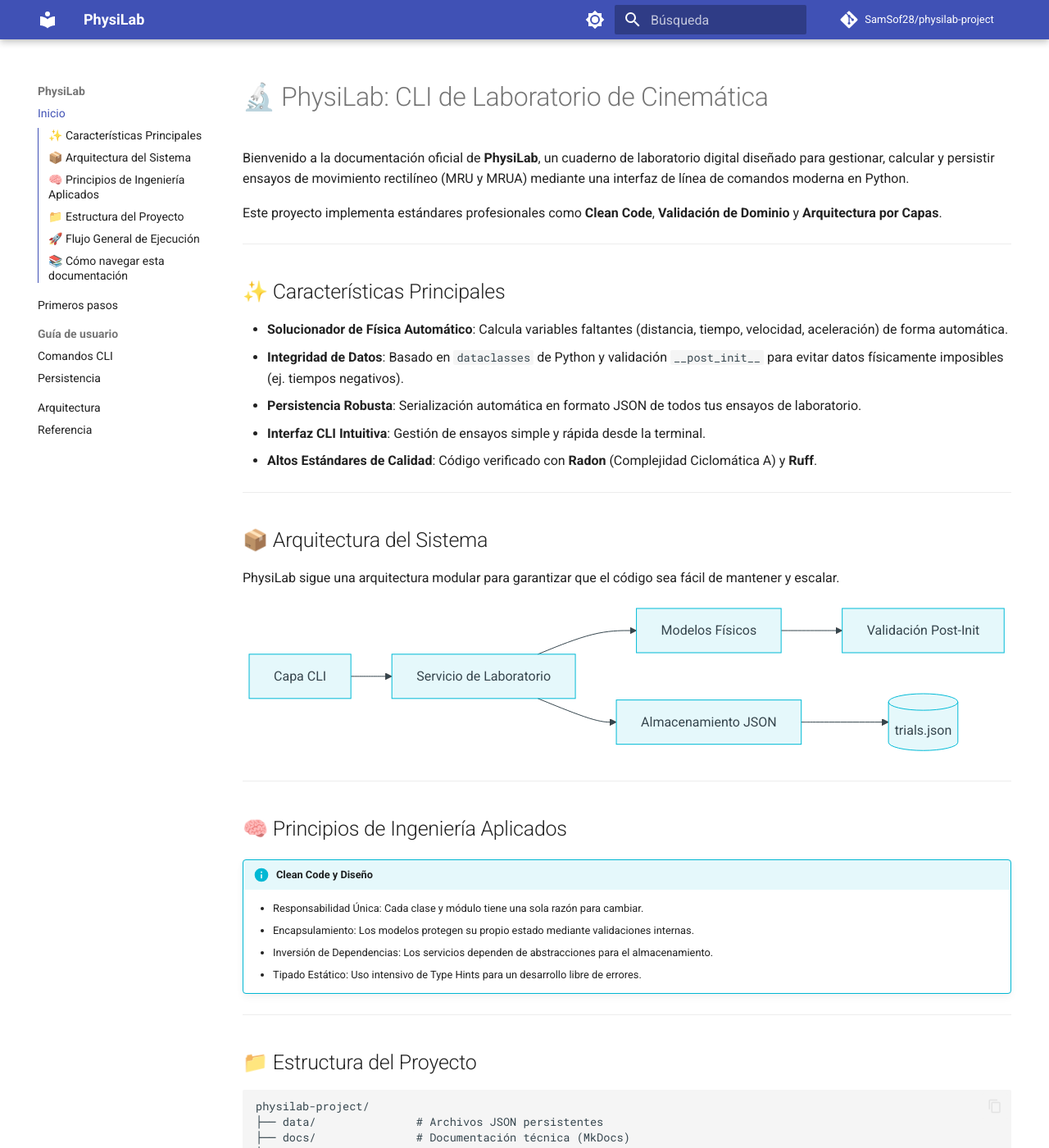
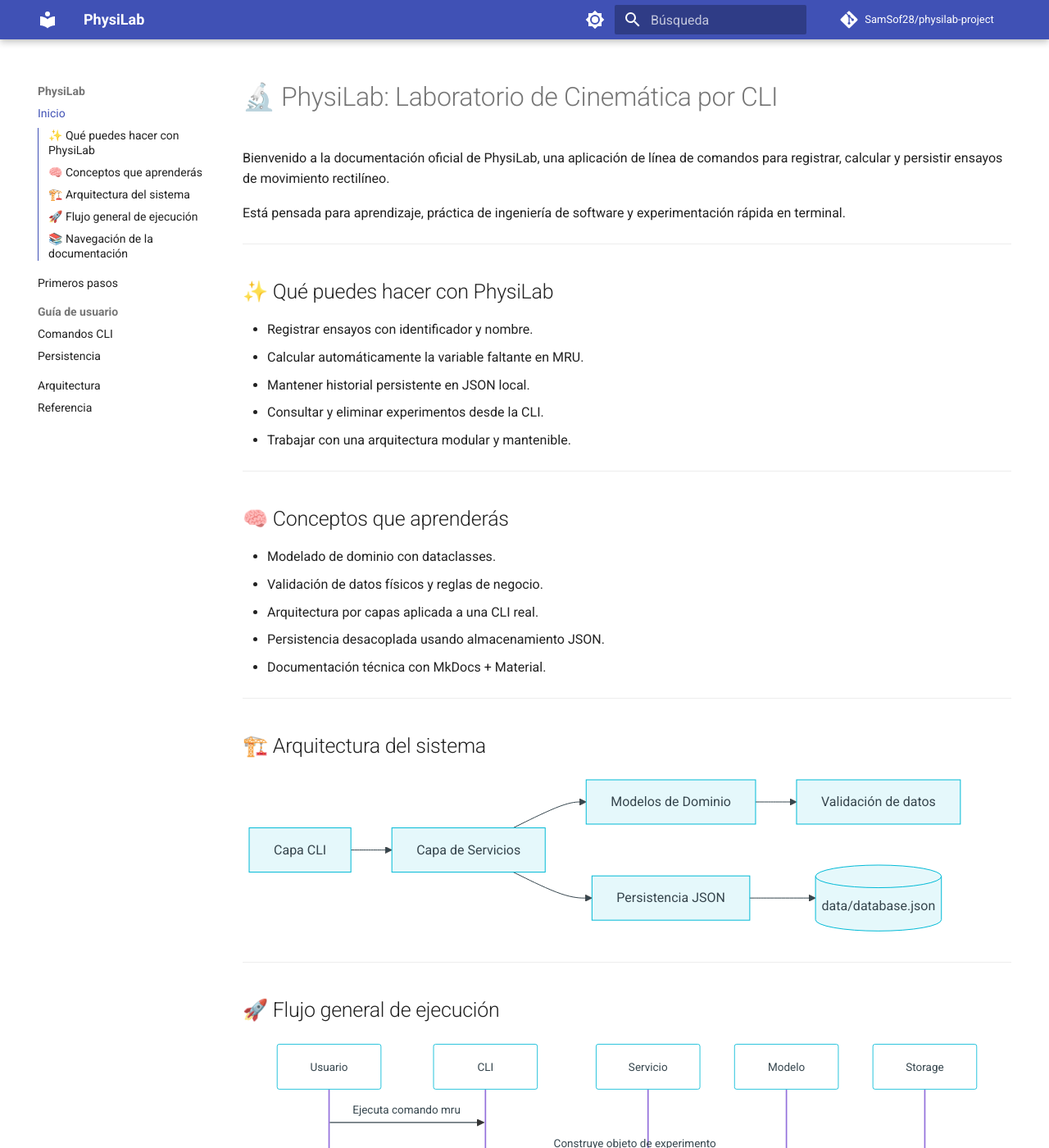
Before and after one commit to SamSof28/physilab-project, an MkDocs documentation site: the page built from docs/index.md, in a window 1280 px wide and 1400 px high. Shown: the whole window at 82% size. Built offline with MkDocs 1.6.1 and Material for MkDocs 9.7.7, drawn with Linux system fonts in a browser that asks for light colours; comment, search, counter and statistics services are not loaded; some of the changed text lies outside the part shown.

Commit message:
Enhance documentation across multiple files: clarify architecture, improve getting started guide, expand command usage, and detail data persistence structure.

````diff
--- a/docs/architecture.md
+++ b/docs/architecture.md
@@ -1,44 +1,73 @@
 # Arquitectura
 
-Esta seccion describe las decisiones de diseno que estructuran el proyecto.
+Esta sección explica cómo está organizado PhysiLab y por qué su diseño es fácil de mantener y escalar.
 
-## Uso de src layout
+## Estructura de código
 
-El codigo fuente vive bajo `src/mi_app`, evitando importaciones accidentales desde la raiz del repositorio y mejorando la separacion entre codigo, pruebas y configuracion.
+El proyecto usa una estructura src para separar claramente el código de aplicación del resto del repositorio.
 
-Beneficios:
+```text
+src/
+  mi_app/
+    cli.py
+    services.py
+    storage.py
+    models/
+```
 
-- imports mas confiables en desarrollo y CI;
-- estructura clara para empaquetado;
-- menor acoplamiento con scripts externos.
+Ventajas principales:
 
-## Separacion por capas
+- Importaciones más seguras en desarrollo y CI.
+- Mejor separación de responsabilidades.
+- Base más limpia para empaquetado y crecimiento.
 
-El proyecto esta organizado en capas con responsabilidades explicitas:
+## Diseño por capas
 
-- `cli.py`: adaptador de entrada/salida para linea de comandos.
-- `services.py`: logica de negocio y formulas fisicas.
-- `models/`: entidades de dominio y validaciones en dataclasses.
-- `storage.py`: persistencia JSON desacoplada por protocolo.
+```mermaid
+flowchart TB
+    A[Capa CLI\nTyper + Rich] --> B[Capa de Servicios\nReglas de negocio]
+    B --> C[Modelos de Dominio\nMRU y MRUA]
+    B --> D[Capa de Persistencia\nJSON]
+```
 
-Flujo tipico:
+### Capa CLI
 
-1. CLI recibe argumentos.
-2. Se construye un modelo de dominio.
-3. El servicio valida y calcula datos faltantes.
-4. Storage persiste y recupera los ensayos.
+- Recibe y valida argumentos de comandos.
+- Construye objetos de dominio.
+- Muestra resultados y errores de forma legible.
 
-## Principios de codigo limpio aplicados
+### Capa de servicios
 
-- Responsabilidad unica: cada modulo tiene una funcion dominante.
-- Bajo acoplamiento: servicio depende de abstraccion de storage.
-- Nombres de dominio: metodos y clases expresan conceptos fisicos.
-- Validacion temprana: modelos y servicios detectan datos invalidos pronto.
-- Excepciones de dominio: errores con significado especifico para el problema.
+- Contiene reglas de negocio.
+- Resuelve variables físicas faltantes.
+- Lanza excepciones de dominio cuando hay inconsistencias.
 
-## Escalabilidad
+### Modelos de dominio
 
-El diseno actual permite crecer en dos direcciones:
+- Representan entidades físicas con dataclasses.
+- Aplican validaciones tempranas.
+- Definen atributos tipados para cálculos confiables.
 
-- nuevos modelos fisicos (por ejemplo, tiro parabolico) sin modificar la CLI existente de forma invasiva;
-- nuevas implementaciones de persistencia (SQL, API remota) respetando la misma interfaz.
+### Capa de persistencia
+
+- Carga y guarda experimentos en JSON.
+- Reconstruye instancias de modelos al leer.
+- Mantiene desacople con la lógica de negocio.
+
+## Flujo de una operación típica
+
+1. Usuario ejecuta un comando en la terminal.
+2. La CLI crea el modelo con los datos de entrada.
+3. El servicio valida y resuelve variables.
+4. Storage persiste el resultado.
+5. La CLI imprime confirmación al usuario.
+
+## Principios aplicados
+
+- Responsabilidad única por módulo.
+- Bajo acoplamiento entre capas.
+- Validación temprana para fallar rápido.
+- Nombres de dominio explícitos y mantenibles.
+
+!!! info "Escalabilidad"
+    La arquitectura permite agregar nuevos modelos físicos o nuevos backends de persistencia sin romper el flujo existente.
--- a/docs/index.md
+++ b/docs/index.md
@@ -1,93 +1,73 @@
-# 🔬 PhysiLab: CLI de Laboratorio de Cinemática
+# 🔬 PhysiLab: Laboratorio de Cinemática por CLI
 
-Bienvenido a la documentación oficial de **PhysiLab**, un cuaderno de laboratorio digital diseñado para gestionar, calcular y persistir ensayos de movimiento rectilíneo (MRU y MRUA) mediante una interfaz de línea de comandos moderna en Python.
+Bienvenido a la documentación oficial de PhysiLab, una aplicación de línea de comandos para registrar, calcular y persistir ensayos de movimiento rectilíneo.
 
-Este proyecto implementa estándares profesionales como **Clean Code**, **Validación de Dominio** y **Arquitectura por Capas**.
+Está pensada para aprendizaje, práctica de ingeniería de software y experimentación rápida en terminal.
 
 ---
 
-## ✨ Características Principales
+## ✨ Qué puedes hacer con PhysiLab
 
-- **Solucionador de Física Automático**: Calcula variables faltantes (distancia, tiempo, velocidad, aceleración) de forma automática.
-- **Integridad de Datos**: Basado en `dataclasses` de Python y validación `__post_init__` para evitar datos físicamente imposibles (ej. tiempos negativos).
-- **Persistencia Robusta**: Serialización automática en formato JSON de todos tus ensayos de laboratorio.
-- **Interfaz CLI Intuitiva**: Gestión de ensayos simple y rápida desde la terminal.
-- **Altos Estándares de Calidad**: Código verificado con **Radon** (Complejidad Ciclomática A) y **Ruff**.
+- Registrar ensayos con identificador y nombre.
+- Calcular automáticamente la variable faltante en MRU.
+- Mantener historial persistente en JSON local.
+- Consultar y eliminar experimentos desde la CLI.
+- Trabajar con una arquitectura modular y mantenible.
 
 ---
 
-## 📦 Arquitectura del Sistema
+## 🧠 Conceptos que aprenderás
 
-PhysiLab sigue una arquitectura modular para garantizar que el código sea fácil de mantener y escalar.
+- Modelado de dominio con dataclasses.
+- Validación de datos físicos y reglas de negocio.
+- Arquitectura por capas aplicada a una CLI real.
+- Persistencia desacoplada usando almacenamiento JSON.
+- Documentación técnica con MkDocs + Material.
+
+---
+
+## 🏗️ Arquitectura del sistema
 
 ```mermaid
 flowchart LR
-    CLI[Capa CLI] --> Service[Servicio de Laboratorio]
-    Service --> Models[Modelos Físicos]
-    Service --> Storage[Almacenamiento JSON]
-    Models --> Validation[Validación Post-Init]
-    Storage --> JSON[(trials.json)]
-
+    CLI[Capa CLI] --> Service[Capa de Servicios]
+    Service --> Models[Modelos de Dominio]
+    Service --> Storage[Persistencia JSON]
+    Models --> Validation[Validación de datos]
+    Storage --> DB[(data/database.json)]
 ```
 
 ---
 
-## 🧠 Principios de Ingeniería Aplicados
-
-!!! info "Clean Code y Diseño"
-    - Responsabilidad Única: Cada clase y módulo tiene una sola razón para cambiar.
-    - Encapsulamiento: Los modelos protegen su propio estado mediante validaciones internas.
-    - Inversión de Dependencias: Los servicios dependen de abstracciones para el almacenamiento.
-    - Tipado Estático: Uso intensivo de Type Hints para un desarrollo libre de errores.
-
----
-
-## 📁 Estructura del Proyecto
-
-```text
-physilab-project/
-├── data/               # Archivos JSON persistentes
-├── docs/               # Documentación técnica (MkDocs)
-├── src/mi_app/
-│   ├── models/         # Entidades físicas (MRU, MRUA)
-│   ├── services.py     # Lógica de negocio y cálculos
-│   ├── storage.py      # Capa de persistencia
-│   └── cli.py          # Capa de interfaz (CLI)
-└── tests/              # Pruebas automatizadas
-```
-
-## 🚀 Flujo General de Ejecución
-Este diagrama muestra cómo interactúan las capas cuando registras un nuevo ensayo:
+## 🚀 Flujo general de ejecución
 
 ```mermaid
 sequenceDiagram
     participant Usuario
     participant CLI
-    participant Service
-    participant Model
+    participant Servicio
+    participant Modelo
     participant Storage
 
-    Usuario->>CLI: Ejecuta comando (ej. mru)
-    CLI->>Model: Instancia con datos de entrada
-    Model->>Model: __post_init__() (Valida negativos)
-    CLI->>Service: calculate_mru(model)
-    Service->>Service: Resuelve variable faltante
-    Service->>Storage: save_experiment()
-    Storage-->>Usuario: Confirmación y resultado
+    Usuario->>CLI: Ejecuta comando mru
+    CLI->>Modelo: Construye objeto de experimento
+    Modelo->>Modelo: Valida datos de entrada
+    CLI->>Servicio: calculate_mru(modelo)
+    Servicio->>Servicio: Resuelve variable faltante
+    Servicio->>Storage: save(experimento)
+    Storage-->>Usuario: Resultado y confirmación
 ```
 
 ---
 
-## 📚 Cómo navegar esta documentación
+## 📚 Navegación de la documentación
 
 | Sección | Contenido |
 | --- | --- |
-| Primeros pasos | Instalación con uv y configuración inicial. |
-| Guía de usuario | Ejemplos detallados de comandos y uso de la CLI. |
-| Arquitectura | Decisiones de diseño y principios de código limpio. |
-| Referencia | Documentación técnica generada automáticamente del código. |
-
----
+| Primeros pasos | Instalación, configuración y primera ejecución |
+| Guía de usuario | Uso práctico de comandos y persistencia |
+| Arquitectura | Diseño técnico, capas y decisiones clave |
+| Referencia | Documentación API generada desde el código |
 
 !!! tip "Recomendación"
-    Si es tu primera vez usando el proyecto, te recomendamos empezar por la sección Primeros pasos.
+    Si es tu primera vez con el proyecto, comienza por Primeros pasos y luego continúa con Guía de usuario.
````
Also changed, not shown: docs/getting-started.md (+66 -16 lines), docs/reference.md (+13 -3 lines), docs/user-guide/commands.md (+68 -13 lines), docs/user-guide/persistence.md (+43 -10 lines).
